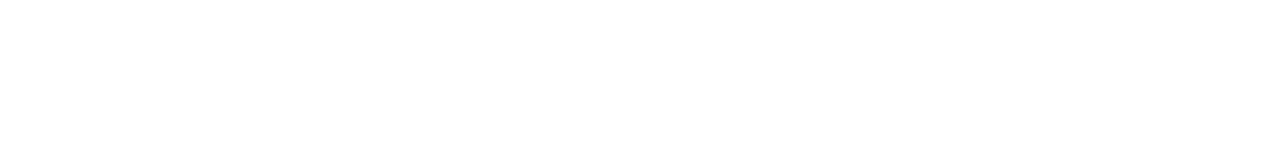
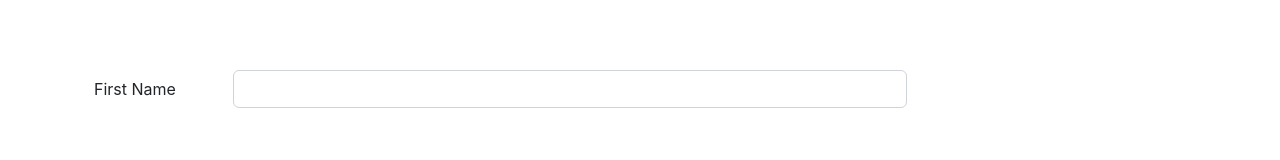
Before and after one commit to drneyx/Confusion-REACT, a React (Create React App) app: page /contactus in a window 1280 px wide. Shown: the part 923-1083 px from the top of the page. Built offline with nearby package versions, Linux system fonts and the light colour scheme.

Commit message:
Input groups

```diff
--- a/src/components/ContantComponent.js
+++ b/src/components/ContantComponent.js
@@ -1,6 +1,6 @@
 import React, { Component } from 'react';
 import { Link } from 'react-router-dom';
-import { Breadcrumb, BreadcrumbItem, Form, FormGroup, Label } from 'reactstrap';
+import { Breadcrumb, BreadcrumbItem, Col, Form, FormGroup, Input, Label } from 'reactstrap';
 
 class  Contact extends Component {
 
@@ -66,7 +66,10 @@ class  Contact extends Component {
                 <div className="col-12 col-md-9">
                     <Form>
                         <FormGroup row>
-                            <Label></Label>
+                            <Label htmlfor="firstName" md={2}>First Name</Label>
+                            <Col md={10}>
+                                <Input type="text" id="firstName" name="firstName"/>
+                            </Col>
                         </FormGroup>
                     </Form>
                 </div>
```
